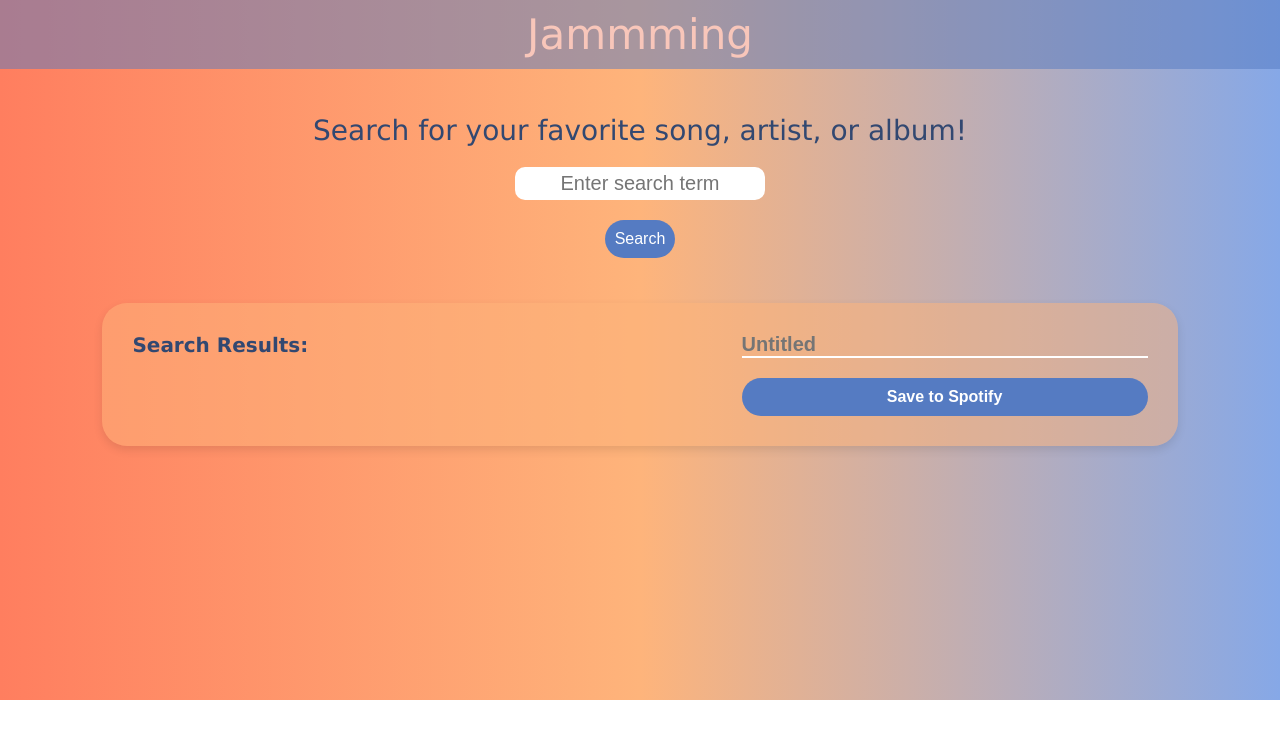
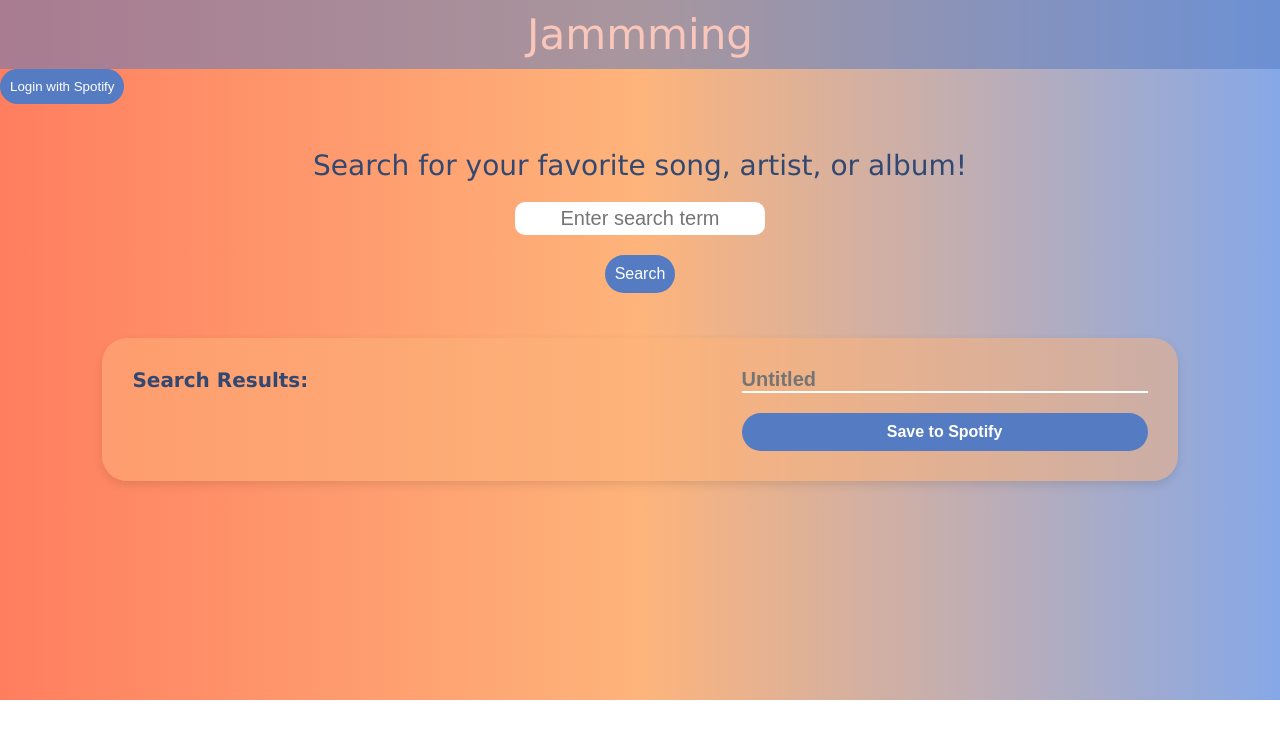
Before and after one commit to kathleenmoriarty/Jammming, a React app in the folder jammming/: page / in a window 1280 px wide. Shown: the top 738 px of the page. Built offline with nearby package versions, Linux system fonts and the light colour scheme; the HTML template or start-up script is replaced by a standard one.

Commit message:
Spotify Api Call/Search/SavePlaylist SetUp

```diff
--- a/jammming/src/App.jsx
+++ b/jammming/src/App.jsx
@@ -2,24 +2,24 @@ import React, { useEffect, useState } from "react"
 import SearchBar from "./components/SearchBar"
 import SearchResults from "./components/SearchResults";
 import Playlist from "./components/Playlist";
-import Spotify from "./assets/Spotify";
+import { redirectToSpotifyAuth, getAccessToken } from './assets/SpotifyPKCE';
 
-const results = [
-  {
-    id: 1,
-    name: "Dress",
-    artist: "taylor",
-    album: "Reputation",
-    uri: "blah1"
-  },
-  {
-    id: 2,
-    name: "Wildest Dream",
-    artist: "Tay",
-    album: "1989",
-    uri: "blah2"
+async function searchTracks(query, accessToken) {
+  const response = await fetch(`https://api.spotify.com/v1/search?q=${encodeURIComponent(query)}&type=track&limit=10`, {
+    headers: {
+      'Authorization': `Bearer ${accessToken}`,
+    },
+  });
+
+  if (!response.ok) {
+    console.error('Failed to fetch tracks:', await response.text());
+    return [];
   }
-];
+
+  const data = await response.json();
+  return data.tracks.items;
+}
+
 
 function App() {
 
@@ -27,11 +27,41 @@ function App() {
   const [playlist, setPlaylist] = useState([]);
   const [searchResults, setSearchResults] = useState([]);
   const [trackUris, setTrackUris] = useState([]);
+  const [playlistTitle, setPlaylistTitle] = useState("");
+  const [token, setToken] = useState(null);
 
-  const searchResultHandler = (e) => {
-      e.preventDefault();
-      setSearchResults(results);
+  useEffect(() => {
+    async function fetchToken() {
+      const accessToken = await getAccessToken();
+      if (accessToken) {
+        setToken(accessToken);
+        window.history.replaceState({}, document.title, "/"); // Clean up /callback in the URL
+      }
     }
+    fetchToken();
+  }, []);
+
+
+  const searchResultHandler = async (e) => {
+    e.preventDefault();
+    if (!search || !token) return;
+
+    try {
+      const results = await searchTracks(search, token);
+
+      // Filter out tracks already in the playlist
+      const filteredResults = results.filter(
+        (track) => !playlist.find((p) => p.id === track.id)
+      );
+
+      setSearchResults(filteredResults);
+      setSearch('');
+
+    } catch (error) {
+      console.error('Error fetching search results:', error);
+    }
+  };
+
 
   const removeTrack = (song) => {
       const updatedPlaylist = playlist.filter((track) => track.id !== song.id);
@@ -47,14 +77,87 @@ function App() {
       setTrackUris((oldList) => [...oldList, song.uri]);
   }
 
+  async function getUserId(token) {
+    const response = await fetch('https://api.spotify.com/v1/me', {
+      headers: { Authorization: `Bearer ${token}` }
+    });
+    const data = await response.json();
+    return data.id; // Spotify user ID
+  }
+
+  async function createPlaylist(userId, playlistTitle, token) {
+    const response = await fetch(`https://api.spotify.com/v1/users/${userId}/playlists`, {
+      method: 'POST',
+      headers: {
+        Authorization: `Bearer ${token}`,
+        'Content-Type': 'application/json'
+      },
+      body: JSON.stringify({
+        name: playlistTitle,
+        public: false
+      })
+    });
+
+    const data = await response.json();
+    return data.id; // playlist ID
+  }
+
+  async function addTracksToPlaylist(playlistId, trackUris, token) {
+    await fetch(`https://api.spotify.com/v1/playlists/${playlistId}/tracks`, {
+      method: 'POST',
+      headers: {
+        Authorization: `Bearer ${token}`,
+        'Content-Type': 'application/json'
+      },
+      body: JSON.stringify({
+        uris: trackUris
+      })
+    });
+  }
+
+
+  const savePlaylist = async () => {
+    if (!playlistTitle) {
+      alert('Please enter a playlist title');
+      return;
+    }
+    if (!trackUris.length) {
+      alert('Add at least one track to the playlist');
+      return;
+    }
+    try {
+      const userId = await getUserId(token);
+      const playlistId = await createPlaylist(userId, playlistTitle, token);
+      await addTracksToPlaylist(playlistId, trackUris, token);
+      alert(`Playlist "${playlistTitle}" saved successfully!`);
+      // Optionally, reset states here
+      setPlaylist([]);
+      setTrackUris([]);
+      setPlaylistTitle('');
+    } catch (error) {
+      console.error('Error saving playlist:', error);
+      alert('Failed to save playlist. Please try again.');
+    }
+  };
+
+
 
   return (
       <main>
         <header>Jammming</header>
+        <div className="spotify-login">
+          {!token ? (
+            <button onClick={redirectToSpotifyAuth}>Login with Spotify</button>
+          ) : (
+            <div>
+              <p>Success!</p>
+            </div>
+          )}
+        </div>
         <SearchBar search={search} setSearch={setSearch} searchResultHandler={searchResultHandler} />
         <div className="list-section">
           <SearchResults searchResults={searchResults} addTrack={addTrack} playlist={playlist} />
-          <Playlist  playlist={playlist} removeTrack={removeTrack} />
+          <Playlist  playlist={playlist} savePlaylist={savePlaylist} removeTrack={removeTrack} setPlaylistTitle={setPlaylistTitle} />
         </div>
 
       </main>
@@ -62,32 +165,3 @@ function App() {
 }
 
 export default App
-
-  {/*const { songs, setSongs } = useState([]);
-  const { loading, setLoading } = useState(true);
-  const { error, setError } = useState(false);
-
-  useEffect(() => {
-    const fetchSongs = async () => {
-      try {
-        const response = await fetch('');
-
-        if(!response.ok) {
-          throw new Error(`Error: ${response.status}`);
-        }
-
-        const result = await response.json();
-
-        setSongs(result);
-
-      } catch(error) {
-        setError(error);
-      }
-      setLoading(false);
-    }
-
-    fetchSongs();
-  }, []);
-
-  console.log(songs)
-console.log(loading)*/}
--- a/jammming/src/components/Playlist.jsx
+++ b/jammming/src/components/Playlist.jsx
@@ -2,21 +2,17 @@ import React, { useState } from "react";
 import Tracklist from "./Tracklist";
 import "../styles/Playlist.css";
 
-const Playlist = ({playlist, removeTrack }) => {
-
-    const [playlistTitle, setPlaylistTitle] = useState("");
-
+const Playlist = ({playlist, removeTrack, setPlaylistTitle, savePlaylist }) => {
     return (
         <div className="playlist">
             <input type="text" onChange={(e) => setPlaylistTitle(e.target.value)} placeholder="Untitled"/>
-            <h2>{playlistTitle}</h2>
                 <Tracklist
                     songs={playlist}
                     addedToPlaylist={true}
                     removeTrack={removeTrack}
                     playlist={playlist}
                 />
-            <button>Save to Spotify</button>
+            <button onClick={savePlaylist}>Save to Spotify</button>
         </div>
     )
 }
--- a/jammming/src/components/SearchBar.jsx
+++ b/jammming/src/components/SearchBar.jsx
@@ -1,21 +1,20 @@
 import React from "react";
-import "../styles/SearchBar.css"
-
+import "../styles/SearchBar.css";
 
 const SearchBar = ({ search, setSearch, searchResultHandler }) => {
-
   return (
-        <div className="searchbar">
+    <form className="searchbar" onSubmit={searchResultHandler}>
       <label htmlFor="search">Search for your favorite song, artist, or album!</label>
       <input
+        id="search"
         type="text"
         value={search}
         onChange={(e) => setSearch(e.target.value)}
         placeholder="Enter search term"
       />
-            <button type="submit" onClick={searchResultHandler}>Search</button>
-        </div>
-    )
-}
+      <button type="submit">Search</button>
+    </form>
+  );
+};
 
-export default SearchBar
+export default SearchBar;
--- a/jammming/src/components/Track.jsx
+++ b/jammming/src/components/Track.jsx
@@ -5,16 +5,21 @@ const Track = ({song, addedToPlaylist, removeTrack, addTrack }) => {
 
     const renderButton = () => {
         if (addedToPlaylist) {
-            return <button onClick={() => removeTrack(song)}>- Remove</button>
+            return <button onClick={() => removeTrack(song)}>-</button>
         }
-        return <button onClick={() => addTrack(song)}>+ Add</button>
+        return <button onClick={() => addTrack(song)}>+</button>
     }
 
     return (
         <div className="track">
             <div className="song-info">
                 <h3>{song.name}</h3>
-                <p>by {song.artist} | {song.album}</p>
+                <p>
+                <p>
+                    by {song.artists.map(artist => artist.name).join(', ')} | {" "} {song.album.name}
+                </p>
+
+                </p>
             </div>
             <div className="add-remove-song">
                 {renderButton()}
```
Lines whose indentation alone changed are shown as unchanged.
